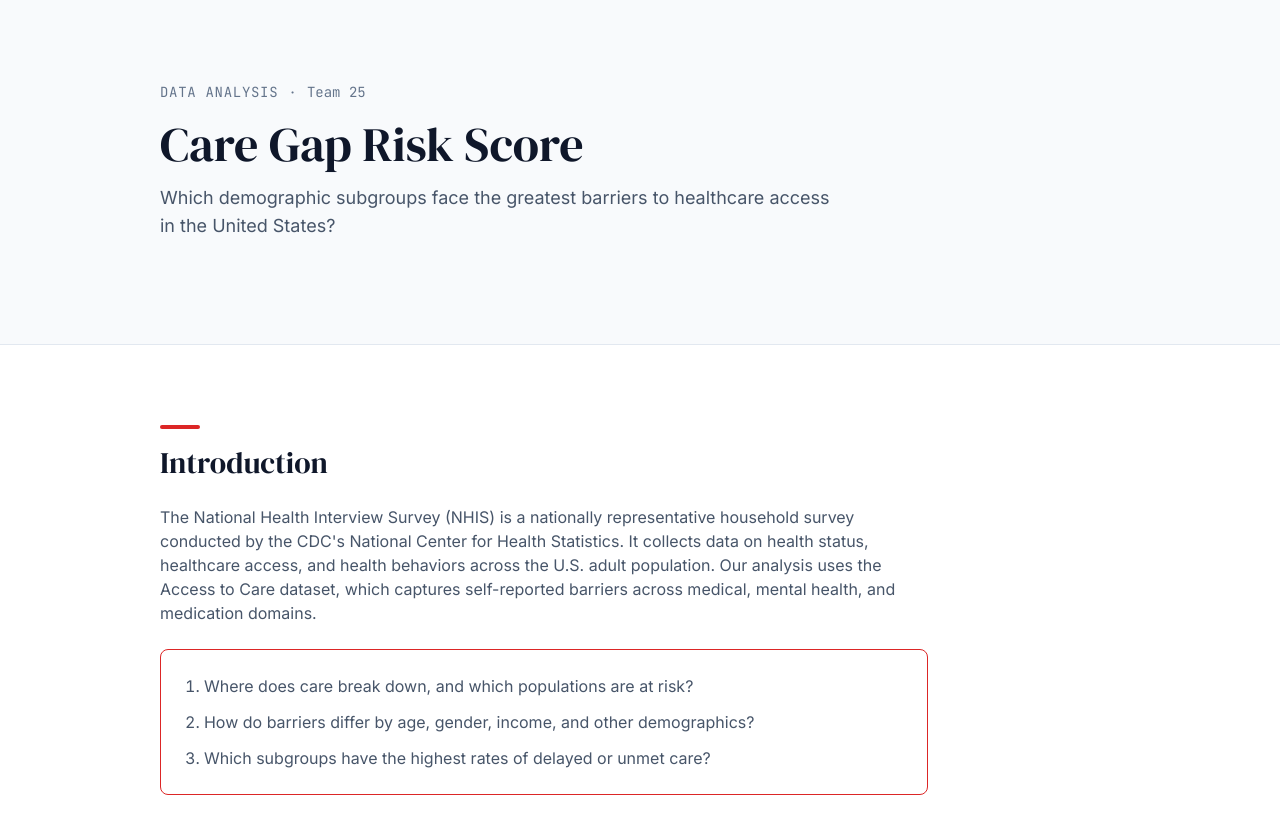
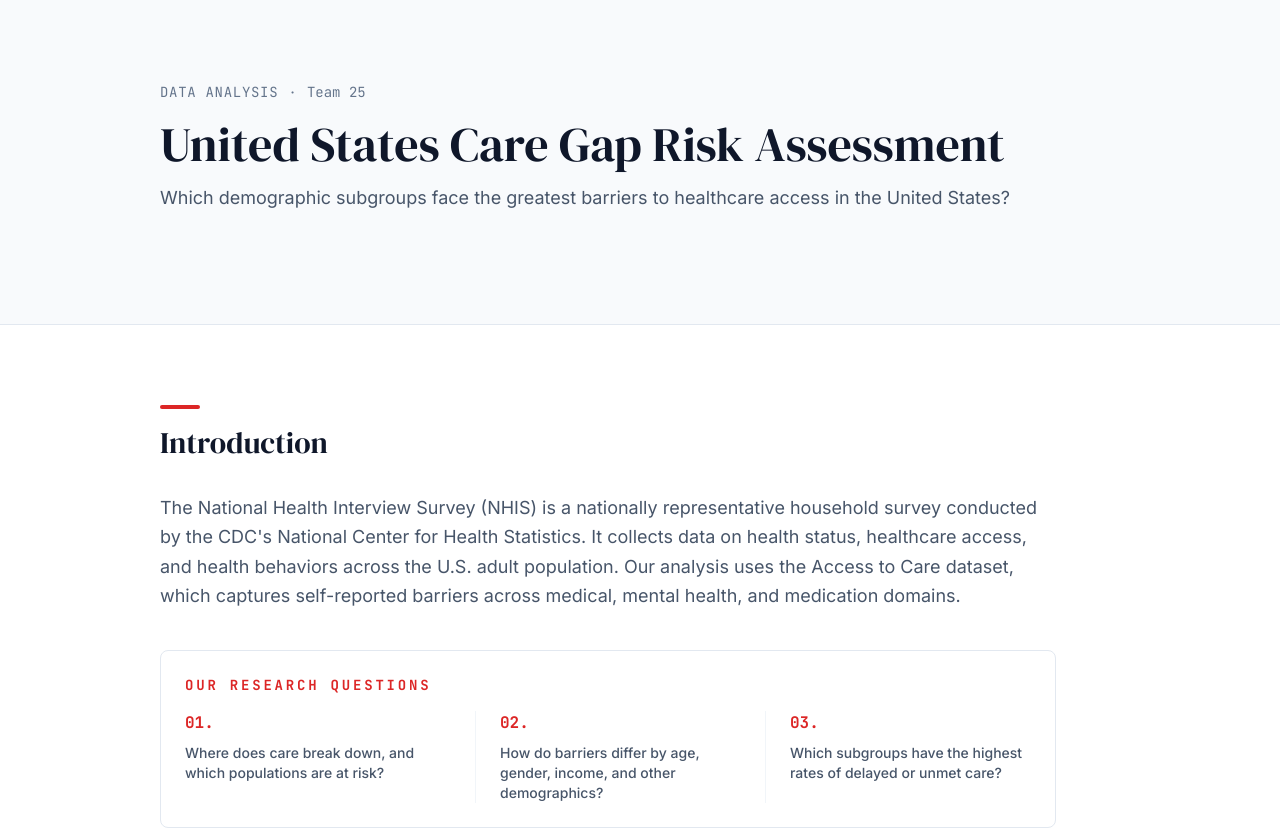
Before and after one commit to aghuge0206/dubstechdatathon26, a Next.js app: page / in a window 1280 px wide. Shown: the top 830 px of the page. Built offline with nearby package versions, Linux system fonts and the light colour scheme.

Commit message:
refactor: unify page layout with consistent left-aligned width and centered headers

```diff
--- a/src/app/page.js
+++ b/src/app/page.js
@@ -62,7 +62,6 @@ export default function Home() {
         <HowScoreWorksSection />
         <KeyFindingSection data={data} />
         <RankingsSection data={data} />
-        {/* Visualizations — placeholder for teammate's branch */}
         <InsightsSection />
         <WhyItMattersSection />
         <NextStepsSection />
--- a/src/components/sections/ExplorationSection.js
+++ b/src/components/sections/ExplorationSection.js
@@ -17,7 +17,6 @@ export function ExplorationSection({ data }) {
           <SectionHeading
             title={data.heading}
             description={data.description}
-            rubricLabel={data.rubricLabel}
           />
         </AnimatedSection>
 
@@ -36,7 +35,7 @@ export function ExplorationSection({ data }) {
 
         {/* Bar Chart */}
         <AnimatedSection>
-          <ChartWrapper title={data.barChart.title} className="glass-card p-6 mb-8">
+          <ChartWrapper title={data.barChart.title} className="card-secondary p-8 mb-8">
             <p className="text-foreground-tertiary text-sm mb-4">{data.barChart.description}</p>
             <DisparityBarChart data={data.barChart.data} />
           </ChartWrapper>
@@ -44,7 +43,7 @@ export function ExplorationSection({ data }) {
 
         {/* Line Chart */}
         <AnimatedSection>
-          <ChartWrapper title={data.lineChart.title} className="glass-card p-6 mb-8">
+          <ChartWrapper title={data.lineChart.title} className="card-secondary p-8 mb-8">
             <p className="text-foreground-tertiary text-sm mb-4">{data.lineChart.description}</p>
             <TrendLineChart series={data.lineChart.series} />
           </ChartWrapper>
@@ -55,7 +54,7 @@ export function ExplorationSection({ data }) {
 
         {/* Heatmap */}
         <AnimatedSection>
-          <ChartWrapper title={data.heatmap.title} className="glass-card p-6">
+          <ChartWrapper title={data.heatmap.title} className="card-secondary p-8">
             <p className="text-foreground-tertiary text-sm mb-4">{data.heatmap.description}</p>
             <DemographicHeatmap
               conditions={data.heatmap.conditions}
--- a/src/components/sections/IntroductionSection.js
+++ b/src/components/sections/IntroductionSection.js
@@ -9,11 +9,11 @@ export function IntroductionSection() {
     <section id={SECTION_IDS.introduction} className="bg-white border-b border-slate-200">
       <div className="section-container">
         <AnimatedSection>
-          <SectionHeading title="Introduction" />
+          <SectionHeading title="Introduction" centered={false} />
         </AnimatedSection>
 
         <AnimatedSection delay={0.1}>
-          <p className="text-foreground-secondary mt-6 max-w-3xl">
+          <p className="text-foreground-secondary mt-8 max-w-4xl text-lg leading-relaxed">
             The National Health Interview Survey (NHIS) is a nationally
             representative household survey conducted by the CDC&apos;s National
             Center for Health Statistics. It collects data on health status,
@@ -25,17 +25,22 @@ export function IntroductionSection() {
         </AnimatedSection>
 
         <AnimatedSection delay={0.2}>
-          <div className="card mt-6 max-w-3xl">
-            <ol className="list-decimal list-inside space-y-3 text-foreground-secondary">
-              <li>
-                Where does care break down, and which populations are at risk?
+          <div className="card-secondary mt-10 max-w-4xl text-left">
+            <p className="text-sm font-mono uppercase tracking-[0.2em] text-red-600 mb-4 font-bold">
+              Our Research Questions
+            </p>
+            <ol className="grid md:grid-cols-3 gap-6 text-slate-600">
+              <li className="flex flex-col gap-2">
+                <span className="text-red-600 font-bold font-mono">01.</span>
+                <span className="text-sm font-medium">Where does care break down, and which populations are at risk?</span>
               </li>
-              <li>
-                How do barriers differ by age, gender, income, and other
-                demographics?
+              <li className="flex flex-col gap-2 border-t md:border-t-0 md:border-l border-slate-100 pt-4 md:pt-0 md:pl-6">
+                <span className="text-red-600 font-bold font-mono">02.</span>
+                <span className="text-sm font-medium">How do barriers differ by age, gender, income, and other demographics?</span>
               </li>
-              <li>
-                Which subgroups have the highest rates of delayed or unmet care?
+              <li className="flex flex-col gap-2 border-t md:border-t-0 md:border-l border-slate-100 pt-4 md:pt-0 md:pl-6">
+                <span className="text-red-600 font-bold font-mono">03.</span>
+                <span className="text-sm font-medium">Which subgroups have the highest rates of delayed or unmet care?</span>
               </li>
             </ol>
           </div>
--- a/src/components/sections/MetricSection.js
+++ b/src/components/sections/MetricSection.js
@@ -4,7 +4,6 @@ import { MetricFormula } from "@/components/ui/MetricFormula";
 import { AnimatedSection } from "@/components/ui/AnimatedSection";
 import { ChartWrapper } from "@/components/charts/ChartWrapper";
 import { MetricDistributionChart } from "@/components/charts/MetricDistributionChart";
-import { RubricTag } from "@/components/ui/RubricTag";
 import { SECTION_IDS } from "@/data/constants";
 
 export function MetricSection({ data }) {
@@ -15,11 +14,7 @@ export function MetricSection({ data }) {
           <SectionHeading
             title={data.heading}
             description={data.description}
-            rubricLabel={data.rubricLabel}
           />
-          {data.rubricLabel2 && (
-            <RubricTag label={data.rubricLabel2} className="mt-2" />
-          )}
         </AnimatedSection>
 
         {/* Formula */}
@@ -29,22 +24,22 @@ export function MetricSection({ data }) {
 
         {/* Interpretation Scale */}
         <AnimatedSection>
-          <div className="glass-card p-6 mb-12">
-            <h3 className="font-serif text-xl text-foreground mb-2">
+          <div className="card-secondary p-8 mb-12">
+            <h3 className="font-serif text-xl text-foreground mb-3">
               {data.interpretation.title}
             </h3>
-            <p className="text-foreground-tertiary text-sm mb-4">
+            <p className="text-slate-500 text-sm mb-6 leading-relaxed">
               {data.interpretation.description}
             </p>
-            <div className="flex flex-wrap gap-3">
+            <div className="flex flex-wrap gap-6">
               {data.interpretation.scale.map((level) => (
-                <div key={level.label} className="flex items-center gap-2">
+                <div key={level.label} className="flex items-center gap-3">
                   <div
-                    className="w-4 h-4 rounded"
+                    className="w-5 h-5 rounded shadow-sm border border-black/5"
                     style={{ backgroundColor: level.color }}
                   />
-                  <span className="text-sm text-foreground-secondary">
-                    0-{level.max}: {level.label}
+                  <span className="text-sm font-medium text-slate-600">
+                    0-{level.max}: <span className="text-foreground">{level.label}</span>
                   </span>
                 </div>
               ))}
@@ -54,7 +49,7 @@ export function MetricSection({ data }) {
 
         {/* Distribution Chart */}
         <AnimatedSection>
-          <ChartWrapper title={data.distribution.title} className="glass-card p-6">
+          <ChartWrapper title={data.distribution.title} className="card-secondary p-8">
             <MetricDistributionChart
               data={data.distribution.data}
               thresholds={data.interpretation.scale}
--- a/src/components/sections/TitleSection.js
+++ b/src/components/sections/TitleSection.js
@@ -26,11 +26,11 @@ export function TitleSection({ isPlaceholder }) {
             </span>
           </div>
 
-          <h1 className="font-serif text-3xl md:text-4xl lg:text-5xl text-foreground mb-4 max-w-3xl">
-            Care Gap Risk Score
+          <h1 className="font-serif text-3xl md:text-4xl lg:text-5xl text-foreground mb-4 max-w-4xl">
+            United States Care Gap Risk Assessment
           </h1>
 
-          <p className="text-lg text-foreground-secondary max-w-2xl mb-6">
+          <p className="text-lg text-foreground-secondary max-w-4xl mb-8">
             Which demographic subgroups face the greatest barriers to healthcare
             access in the United States?
           </p>
--- a/src/components/sections/WhatWeMeasuredSection.js
+++ b/src/components/sections/WhatWeMeasuredSection.js
@@ -31,13 +31,6 @@ const METRICS = [
 ];
 
 export function WhatWeMeasuredSection({ data }) {
-  // Calculate averages across all subgroups
-  const avgMedical = (data.reduce((sum, d) => sum + d.medical_unmet_pct, 0) / data.length).toFixed(1);
-  const avgMental = (data.reduce((sum, d) => sum + d.mental_unmet_pct, 0) / data.length).toFixed(1);
-  const avgMedication = (data.reduce((sum, d) => sum + (d.medication_unmet_pct || 0), 0) / data.length).toFixed(1);
-
-  const averages = [avgMedical, avgMental, avgMedication];
-
   return (
     <section id={SECTION_IDS.measured} className="bg-white border-b border-slate-200">
       <div className="section-container">
@@ -53,7 +46,6 @@ export function WhatWeMeasuredSection({ data }) {
             <AnimatedSection key={metric.id} delay={i * 0.1}>
               <MetricCard
                 title={metric.title}
-                value={`${averages[i]}%`}
                 description={metric.description}
                 why={metric.why}
               />
--- a/src/components/ui/SectionHeading.js
+++ b/src/components/ui/SectionHeading.js
@@ -3,15 +3,15 @@
 /**
  * Section heading with optional description.
  */
-export function SectionHeading({ title, description }) {
+export function SectionHeading({ title, description, centered = false }) {
   return (
-    <div className="max-w-2xl">
-      <div className="w-10 h-1 bg-red-600 rounded mb-4" />
+    <div className={`${centered ? "text-center" : "text-left"} w-full`}>
+      <div className={`w-10 h-1 bg-red-600 rounded mb-4 ${centered ? "mx-auto" : ""}`} />
       <h2 className="font-serif text-2xl md:text-3xl text-foreground mb-3">
         {title}
       </h2>
       {description && (
-        <p className="text-foreground-secondary">
+        <p className={`text-foreground-secondary ${centered ? "mx-auto" : ""} max-w-3xl`}>
           {description}
         </p>
       )}
```
